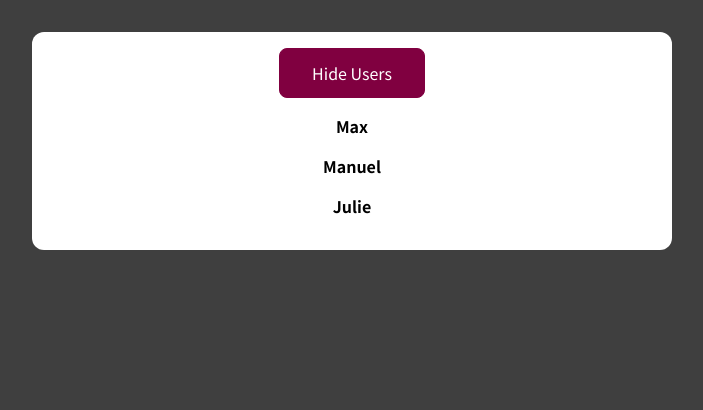
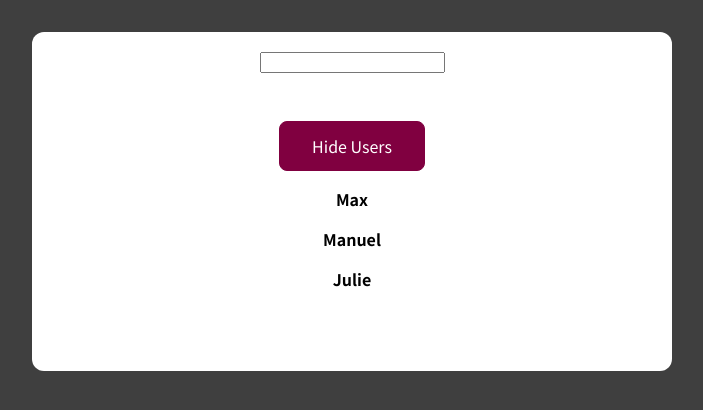
Before and after one commit to RafoBunyatyan/Show-Users__React, a React (Create React App) app: page / in a window 1280 px wide. Shown: the top 410 px of the page, without its empty margins (288-991 px from the left). Built offline with nearby package versions, Linux system fonts and the light colour scheme.

Commit message:
add class component

```diff
--- a/src/App.js
+++ b/src/App.js
@@ -1,5 +1,6 @@
 import React, { } from 'react'
-import Users from './components/Users';
+import UserFinder from './components/UserFinder';
+
 // import WorkApp from './WorkApp';
 
 function App() {
@@ -7,7 +8,7 @@ function App() {
 
 	return (
 		<div>
-			<Users />
+			<UserFinder />
 			{/* <WorkApp /> */}
 		</div>
 	);
--- a/src/components/User.js
+++ b/src/components/User.js
@@ -3,6 +3,10 @@ import { Component } from 'react';
 import classes from './User.module.css';
 
 class User extends Component {
+	componentWillUnmount() {
+		console.log('User will unmount!');
+	}
+
 	render() {
 		return <li className={classes.user}>{this.props.name}</li>
 	}
--- /dev/null
+++ b/src/components/UserFinder.js
@@ -0,0 +1,77 @@
+import { Fragment, useState, useEffect, Component } from 'react';
+import Users from './Users';
+
+import classes from './UserFinder.module.css'
+
+const DUMMY_USERS = [
+	{ id: 'u1', name: 'Max' },
+	{ id: 'u2', name: 'Manuel' },
+	{ id: 'u3', name: 'Julie' },
+]
+
+class UserFinder extends Component {
+	constructor() {
+		super()
+		this.state = {
+			filteredUsers: [],
+			searchTerm: '',
+		}
+	};
+
+	componentDidMount() {
+		//Send http request...
+		this.setState({ filteredUsers: DUMMY_USERS })
+	}
+
+	componentDidUpdate(prevProps, prevState) {
+		if (prevState.searchTerm !== this.state.searchTerm) {
+			this.setState({
+				filteredUsers: DUMMY_USERS.filter((user) =>
+					user.name.includes(this.state.searchTerm)
+				),
+			});
+		}
+	}
+
+	searchChangeHandler(event) {
+		this.setState({ searchTerm: event.target.value })
+	}
+
+
+	render() {
+		return (
+			<Fragment>
+				<div className={classes.finder}>
+					<input type='search' onChange={this.searchChangeHandler.bind(this)} />
+					<Users users={this.state.filteredUsers} />
+				</div>
+			</Fragment>
+		);
+	}
+}
+
+// const UserFinder = () => {
+// 	const [filteredUsers, setFilteredUsers] = useState(DUMMY_USERS);
+// 	const [searchTerm, setSearchTerm] = useState('');
+
+// 	useEffect(() => {
+// 		setFilteredUsers(
+// 			DUMMY_USERS.filter((user) => user.name.includes(searchTerm))
+// 		);
+// 	}, [searchTerm]);
+
+// 	const searchChangeHandler = (event) => {
+// 		setSearchTerm(event.target.value);
+// 	};
+
+// 	return (
+// 		<Fragment>
+// 			<div className={classes.finder}>
+// 				<input type='search' onChange={searchChangeHandler} />
+// 				<Users users={filteredUsers} />
+// 			</div>
+// 		</Fragment>
+// 	);
+// };
+
+export default UserFinder;
--- /dev/null
+++ b/src/components/UserFinder.module.css
@@ -0,0 +1,8 @@
+.finder {
+  margin: 2rem auto;
+  background-color: white;
+  padding: 1rem;
+  border-radius: 12px;
+  max-width: 40rem;
+  text-align: center;
+}
--- a/src/components/Users.js
+++ b/src/components/Users.js
@@ -1,24 +1,28 @@
-import { useState } from 'react';
+import { useState, Component } from 'react';
 import User from './User';
 
 import classes from './Users.module.css';
 
-const DUMMY_USERS = [
-	{ id: 'u1', name: 'Max' },
-	{ id: 'u2', name: 'Manuel' },
-	{ id: 'u3', name: 'Julie' },
-];
+class Users extends Component {
+	constructor() {
+		super()
+		this.state = {
+			showUsers: true,
+			more: 'Test',
+		}
+	}
 
-const Users = () => {
-	const [showUsers, setShowUsers] = useState(true);
+	toggleUsersHandler() {
+		// this.state.showUsers = false //NOT
+		this.setState((curState) => {
+			return { showUsers: !curState.showUsers }
+		})
+	}
 
-	const toggleUsersHandler = () => {
-		setShowUsers((curState) => !curState);
-	};
-
+	render() {
 		const usersList = (
 			<ul>
-			{DUMMY_USERS.map((user) => (
+				{this.props.users.map((user) => (
 					<User key={user.id} name={user.name} />
 				))}
 			</ul>
@@ -26,12 +30,38 @@ const Users = () => {
 
 		return (
 			<div className={classes.users}>
-			<button onClick={toggleUsersHandler}>
-				{showUsers ? 'Hide' : 'Show'} Users
+				<button onClick={this.toggleUsersHandler.bind(this)}>
+					{this.state.showUsers ? 'Hide' : 'Show'} Users
 				</button>
-			{showUsers && usersList}
+				{this.state.showUsers && usersList}
 			</div>
 		);
-};
+	}
+}
+
+// const Users = () => {
+// 	const [showUsers, setShowUsers] = useState(true);
+
+// 	const toggleUsersHandler = () => {
+// 		setShowUsers((curState) => !curState);
+// 	};
+
+// 	const usersList = (
+// 		<ul>
+// 			{DUMMY_USERS.map((user) => (
+// 				<User key={user.id} name={user.name} />
+// 			))}
+// 		</ul>
+// 	);
+
+// 	return (
+// 		<div className={classes.users}>
+// 			<button onClick={toggleUsersHandler}>
+// 				{showUsers ? 'Hide' : 'Show'} Users
+// 			</button>
+// 			{showUsers && usersList}
+// 		</div>
+// 	);
+// };
 
 export default Users;
```
Lines whose indentation alone changed are shown as unchanged.
